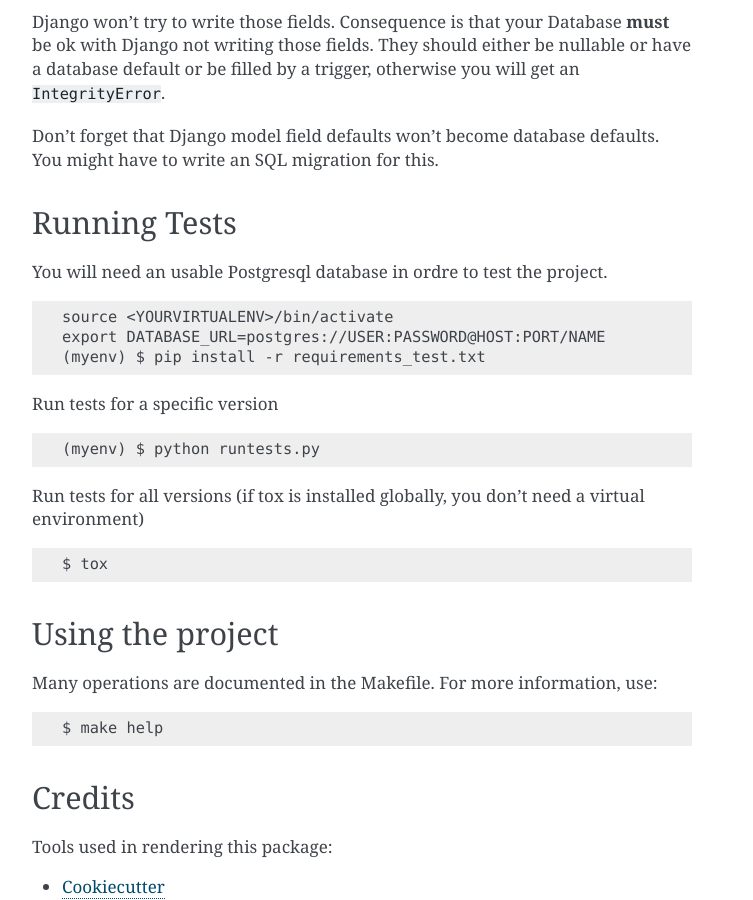
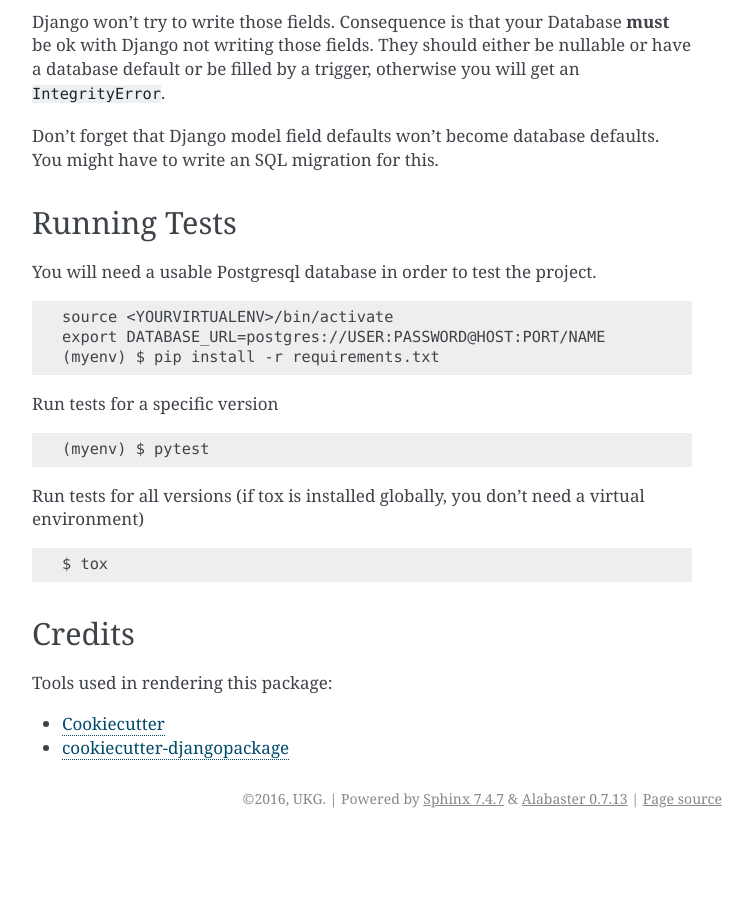
Before and after one commit to peopledoc/django-readonly-field, a Sphinx documentation site: the page built from docs/readme.rst, in a window 1280 px wide and 900 px high, scrolled down 1106 px. Shown: the whole window, without its empty margins (388-1141 px from the left). Built offline with Sphinx 7.4.7, drawn with Linux system fonts in a browser that asks for light colours; the version number is read from the project's files by our own code; after the commit the page ends 1944 px from its top, so only the background shows below that; some of the changed text lies outside the part shown.

Commit message:
Fix details in the doc too

```diff
--- a/AUTHORS.rst
+++ b/AUTHORS.rst
@@ -6,6 +6,6 @@
 ----------------------------------
 
 * `ewjoachim <https://github.com/ewjoachim>`_
-- `@brunobord <https://github.com/brunobord>`_
-- `@k4nar <https://github.com/k4nar>`_
-- `@zebuline <https://github.com/zebuline>`_
+* `@brunobord <https://github.com/brunobord>`_
+* `@k4nar <https://github.com/k4nar>`_
+* `@zebuline <https://github.com/zebuline>`_
--- a/HISTORY.rst
+++ b/HISTORY.rst
@@ -6,6 +6,7 @@
 1.0.6 (unreleased)
 ++++++++++++++++++
 
+- Run tests for Django 4.1 and Python 3.11
 
 1.0.5 (2019-04-23)
 ++++++++++++++++++
--- a/README.rst
+++ b/README.rst
@@ -11,8 +11,8 @@
 .. image:: https://img.shields.io/codecov/c/github/peopledoc/django-readonly-field/master.svg
     :target: https://codecov.io/github/peopledoc/django-readonly-field?branch=master
 
-Make Django model fields readonly. In other words, make it so that Django will
-read from your fields in your database, but never try to write them. It can be
+Make some Django model fields readonly. In other words, it lets you tell Django to
+read some fields from your database, but never try to write those back. It can be
 useful if your fields are populated by triggers or something.
 
 Requirements
@@ -72,19 +72,19 @@
 Running Tests
 --------------
 
-You will need an usable Postgresql database in ordre to test the project.
+You will need a usable Postgresql database in order to test the project.
 
 ::
 
     source <YOURVIRTUALENV>/bin/activate
     export DATABASE_URL=postgres://USER:PASSWORD@HOST:PORT/NAME
-    (myenv) $ pip install -r requirements_test.txt
+    (myenv) $ pip install -r requirements.txt
 
 Run tests for a specific version
 
 ::
 
-    (myenv) $ python runtests.py
+    (myenv) $ pytest
 
 
 Run tests for all versions (if tox is installed globally, you don't need a
@@ -93,15 +93,6 @@
 ::
 
     $ tox
-
-Using the project
------------------
-
-Many operations are documented in the Makefile. For more information, use:
-
-::
-
-    $ make help
 
 
 Credits
```
Also changed, not shown: docs/installation.rst (+0 -7 lines).
